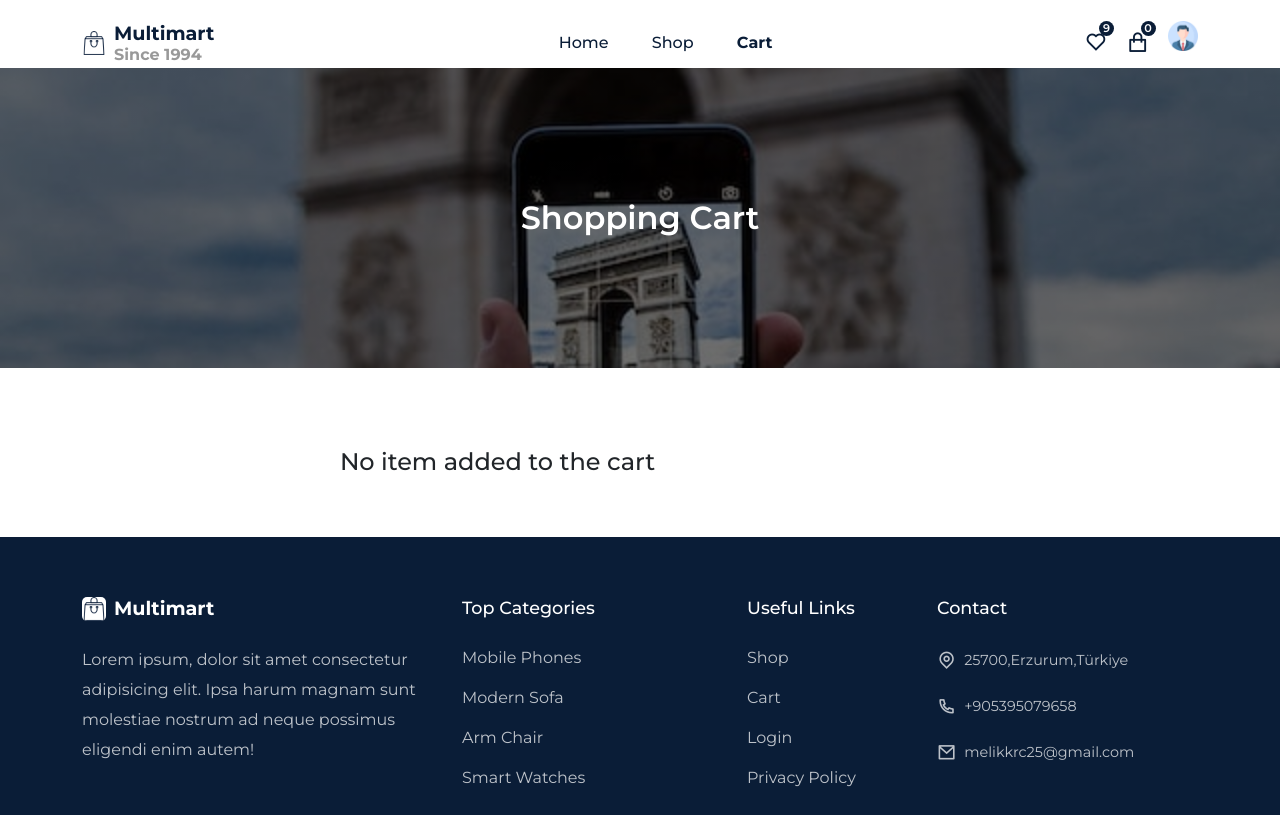
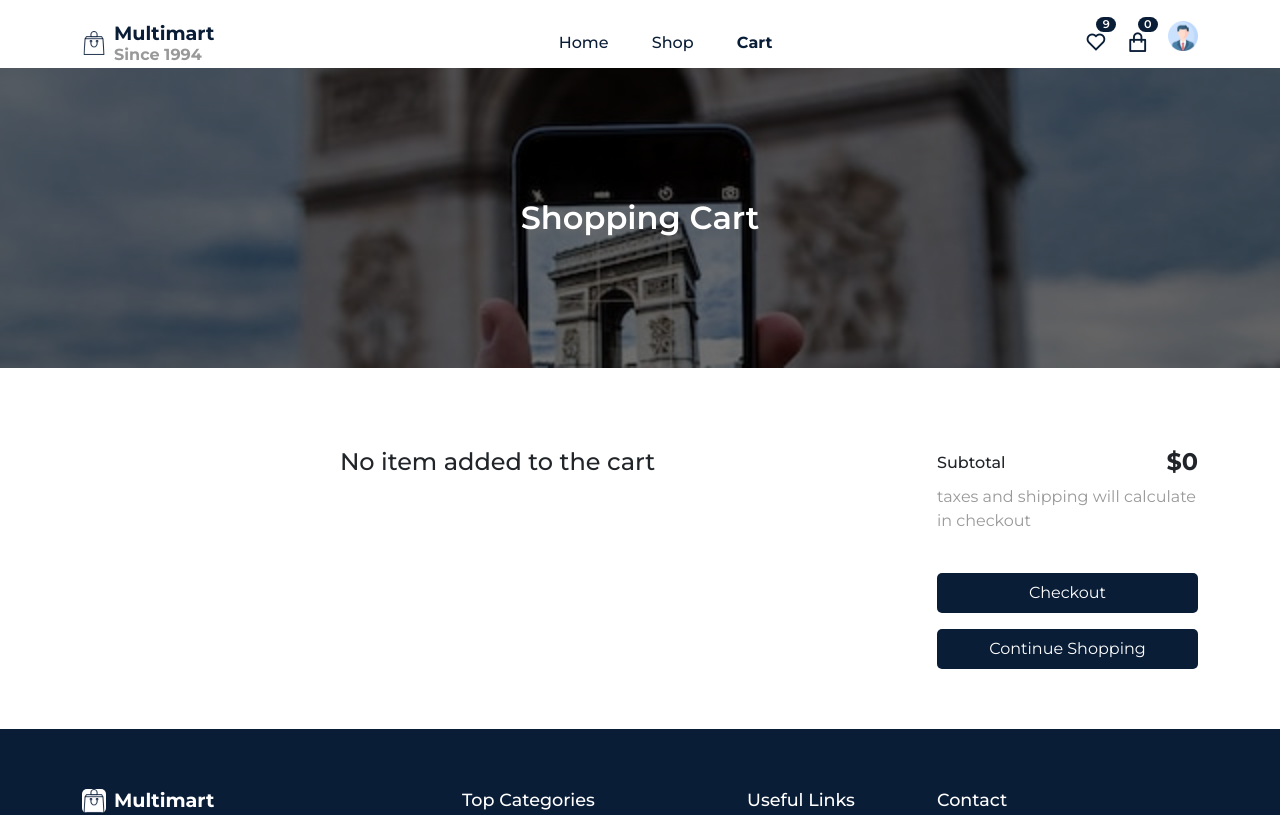
Before and after one commit to mkaraca25/KRC-ecommerce, a React (Create React App) app: page /cart in a window 1280 px wide. Shown: the top 815 px of the page. Built offline with nearby package versions, Linux system fonts and the light colour scheme.

Commit message:
Cart Finish

```diff
--- a/src/components/Header/header.css
+++ b/src/components/Header/header.css
@@ -54,9 +54,9 @@
 }
 .badge{
     position:absolute;
-    top:20%;
-    right:-30%;
-    width:15px;
+    top:15%;
+    right:-40%;
+    width:20px;
     height:15px;
     content:'';
     background:var(--primary-color);
--- a/src/pages/Cart.jsx
+++ b/src/pages/Cart.jsx
@@ -6,10 +6,12 @@
 import { motion } from 'framer-motion';
 import { cartActions } from '../redux/slices/cartSlice';
 import { useSelector ,useDispatch} from 'react-redux';
+import { Link } from 'react-router-dom';
 
 
 const Cart = () => {
-  const cartItems =useSelector(state=>state.cart.cartItems)
+  const cartItems =useSelector(state=>state.cart.cartItems);
+  const totalAmount=useSelector((state)=>state.cart.totalAmount);
   return <Helmet title='Cart'>
     <CommonSection title='Shopping Cart'/>
     <section>
@@ -40,7 +42,16 @@
 
         </Col>
         <Col lg='3'>
+          <div>
+            <h6 className='d-flex align-items-center justify-content-between'>Subtotal
+            <span className='fs-4 fw-bold'>${totalAmount}</span></h6>
 
+            <p className='fs-6 mt-2'>taxes and shipping will calculate in checkout</p>
+            <div>
+              <button className="buy__btn w-100 "><Link to='/checkout'>Checkout</Link></button>
+              <button className="buy__btn w-100 mt-3"><Link to='/shop'>Continue Shopping</Link></button>
+            </div>
+          </div>
         </Col>
       </Row>
     </Container>
--- a/src/redux/slices/cartSlice.js
+++ b/src/redux/slices/cartSlice.js
@@ -33,6 +33,7 @@
       }
       state.totalAmount=state.cartItems.reduce((total, item) => total+Number(item.price)*Number(item.quantity),0);
     },
+
     deleteItem:(state,action)=>{
     const id=action.payload
     const exisingItem=state.cartItems.find(item => item.id===id);
```
